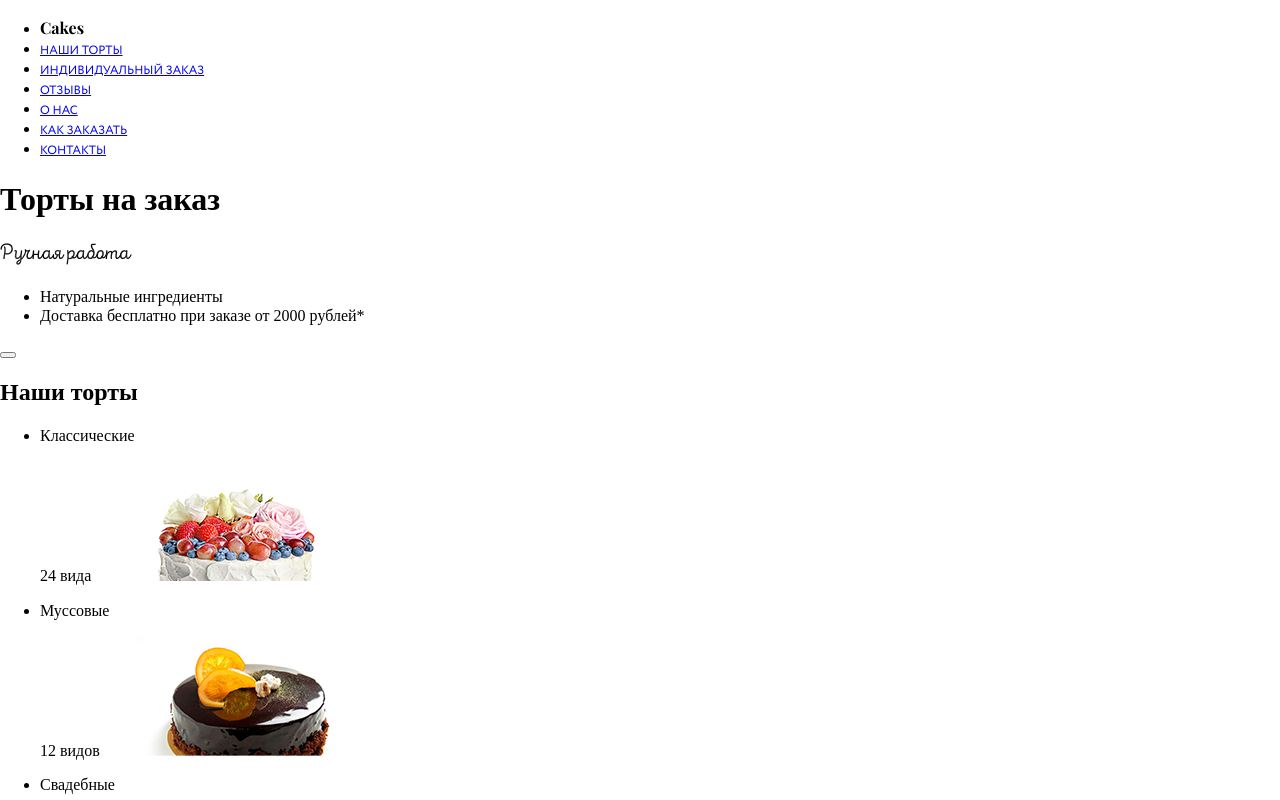
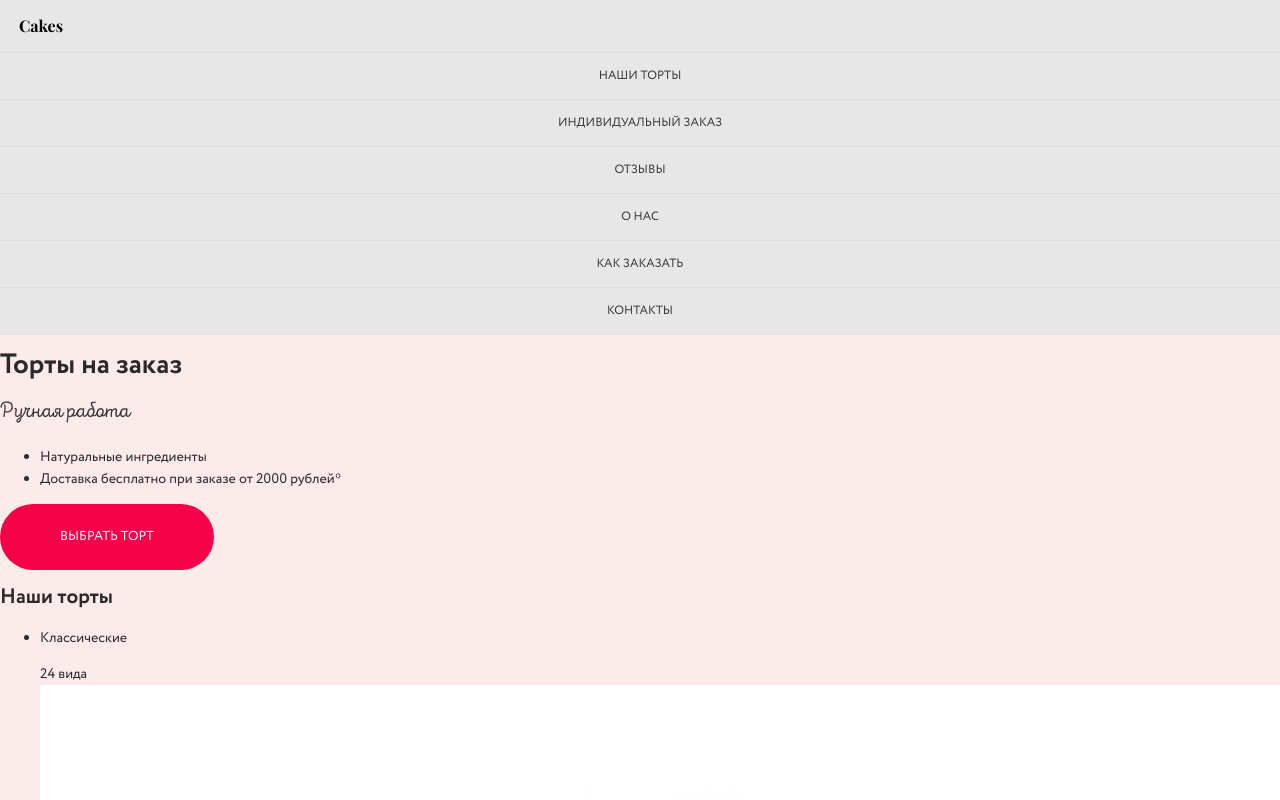
Before and after one commit to veronica-shiyan/Cakes, a website: page index.html in a window 1280 px wide. Shown: the top 800 px of the page. Drawn offline with nearby package versions, Linux system fonts and the light colour scheme; files that its build step writes are made by us from their sources; files whose address does not match are found by name.

Commit message:
Main-navigation начало оформления

```diff
--- a/index.html
+++ b/index.html
@@ -13,31 +13,29 @@
 <header class="page-header">
   <nav class="main-nav">
     <span class="main-nav__toggle"></span>
-    <div class="main-nav__wrapper">
       <ul class="main-nav__list">
         <li class="main-nav__item main-nav__item--active">
           <a>Cakes</a>
         </li>
         <li class="main-nav__item">
-          <a href="#">Наши торты</a>
+          <a href="#product">Наши торты</a>
         </li>
         <li class="main-nav__item">
-          <a href="#">Индивидуальный заказ</a>
+          <a href="#order">Индивидуальный заказ</a>
         </li>
         <li class="main-nav__item">
-          <a href="#">Отзывы</a>
+          <a href="#reviews">Отзывы</a>
         </li>
         <li class="main-nav__item">
-          <a href="#">О нас</a>
+          <a href="#about-us">О нас</a>
         </li>
         <li class="main-nav__item">
-          <a href="#">Как заказать</a>
+          <a href="#instruction">Как заказать</a>
         </li>
         <li class="main-nav__item">
-          <a href="#">Контакты</a>
+          <a href="#contacts">Контакты</a>
         </li>
       </ul>
-    </div>
   </nav>
   <div class="page-header__wrapper">
     <h1 class="page-header__title">Торты на заказ</h1>
@@ -46,11 +44,11 @@
       <li class="page-header__feature">Натуральные ингредиенты</li>
       <li class="page-header__feature">Доставка бесплатно при заказе от 2000 рублей*</li>
     </ul>
-    <button class="page-header__btn btn"></button>
+    <button class="page-header__btn btn">Выбрать торт</button>
   </div>
 </header>
 <main>
-  <section class="product">
+  <section class="product" id="product">
     <h2 class="product__title">Наши торты</h2>
     <ul class="product__list">
       <li class="product__item">
@@ -97,7 +95,7 @@
       </li>
     </ul>
   </section>
-  <section class="order">
+  <section class="order" id="order">
     <h2 class="order__title">Индивидуальный заказ</h2>
     <p class="order__slogan">Соберите торт в 3 шага</p>
     <div class="order__wrapper">
@@ -198,7 +196,7 @@
       </form>
     </div>
   </section>
-  <section class="reviews">
+  <section class="reviews" id="reviews">
     <h2 class="reviews__title">Отзывы</h2>
     <div class="reviews__list slider">
       <blockquote class="reviews__item slider__slide">
@@ -220,7 +218,7 @@
       </ul>
     </div>
   </section>
-  <section class="about-us">
+  <section class="about-us" id="about-us">
     <h2 class="about-us__title">О нас</h2>
     <img class="about-us__image" src="img/about-us-photo.png" width="156" height="155">
     <ul class="social social--about-us">
@@ -266,7 +264,7 @@
     <p class="features__text">Нам важно чтобы каждый торт был безупречным, как внутри, так и снаружи, чтобы он был
       создан исключительно для вас и для вашего события.</p>
   </section>
-  <section class="instruction">
+  <section class="instruction" id="instruction">
     <h2 class="instruction__title">Как заказать</h2>
     <ol class="instruction__list">
       <li class="instruction__item">
@@ -285,7 +283,7 @@
       </li>
     </ol>
   </section>
-  <section class="contacts">
+  <section class="contacts" id="contacts">
     <h2 class="contacts__title">Контакты</h2>
     <h3 class="contacts__slogan">Остались вопросы?</h3>
     <p class="contacts__tip">Заполните форму ниже и наш кондитер свяжется с Вами</p>
--- /dev/null
+++ b/less/main-navigation.less
@@ -0,0 +1,41 @@
+.main-nav {
+  .container();
+  width: 100%;
+}
+
+.main-nav__list {
+  margin: 0;
+  padding: 0;
+  list-style: none;
+  font-size: 0;
+}
+
+.main-nav__item {
+  text-align: center;
+  background-color: @bg-main-nav;
+  border-bottom: @border-main-nav;
+
+  &--active {
+    text-align: left;
+  }
+}
+
+.main-nav__item a {
+  display: inline-block;
+  padding: 14px 0;
+  font-family: @font-circe;
+  font-size: 12px;
+  line-height: 18px;
+  color: @font-main-nav-color;
+  text-transform: uppercase;
+  text-decoration: none;
+}
+
+.main-nav__item--active a {
+  padding-left: 19px;
+  font-family: @font-playfairdisplay;
+  font-size: 16px;
+  line-height: 24px;
+  color: @font-main-nav-active-color;
+  text-transform: none;
+}
--- /dev/null
+++ b/less/mixins.less
@@ -0,0 +1,7 @@
+.container () {
+  width: 282px;
+  margin: 0 auto;
+  display: flex;
+  flex-direction: column;
+  flex-wrap: wrap;
+}
--- a/less/page-header.less
+++ b/less/page-header.less
@@ -1,17 +1,3 @@
-.main-nav__item a {
-  font-family: @font-circe;
-  font-size: 12px;
-  line-height: 18px;
-  text-transform: uppercase;
-}
-
-.main-nav__item--active a {
-  font-family: @font-playfairdisplay;
-  font-size: 16px;
-  line-height: 24px;
-  text-transform: none;
-}
-
 .page-header__slogan {
   font-family: @font-slogan;
   font-size: 22px;
--- /dev/null
+++ b/less/scaffolding.less
@@ -0,0 +1,36 @@
+body {
+  position: relative;
+  min-width: 320px;
+  margin: 0;
+  padding: 0;
+  font-family: @font-circe;
+  font-weight: 400;
+  font-size: 14px;
+  line-height: 22px;
+  color: @font-normal-color;
+  background-color: @bg-main;
+}
+
+img {
+  width: 100%;
+  height: auto;
+}
+
+.btn {
+  box-sizing: border-box;
+  display: inline-block;
+  vertical-align: top;
+  padding: 20px 60px;
+  cursor: pointer;
+  background-color: @bg-btn;
+  border: none;
+  border-radius: 35px;
+  text-align: center;
+  text-transform: uppercase;
+  text-decoration: none;
+  font-family: @font-circe;
+  font-weight: normal;
+  font-size: 13px;
+  line-height: 26px;
+  color: @font-btn-color;
+}
--- a/less/style.less
+++ b/less/style.less
@@ -1,4 +1,7 @@
 @import url("normalize.less");
 @import url("fonts.less");
 @import url("variables.less");
+@import url("mixins.less");
+@import url("scaffolding.less");
 @import url("page-header.less");
+@import url("main-navigation.less");
--- a/less/variables.less
+++ b/less/variables.less
@@ -1,3 +1,14 @@
 @font-circe: "Circe", "Arial", sans-serif;
 @font-slogan: "IntroScriptR", "Arial", sans-serif;
 @font-playfairdisplay: "PlayfairDisplay", "Times New Roman", serif;
+
+@font-normal-color: #2d2829;
+@font-btn-color: #ffffff;
+@font-main-nav-color: #383838;
+@font-main-nav-active-color: #000000;
+
+@bg-main: #fbebea;
+@bg-main-nav: #e7e7e7;
+@bg-btn: #f50049;
+
+@border-main-nav: 1px solid #dedede;
```
